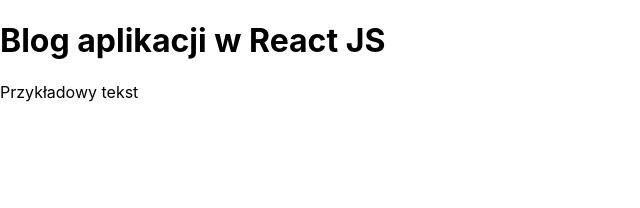
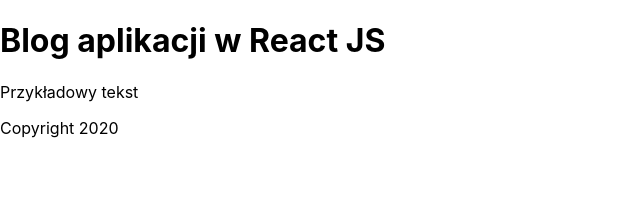
Before and after one commit to KajBialas/stacja-it-react-1-01-08-20, a React (Create React App) app: page / in a window 1280 px wide. Shown: the top 208 px of the page, without its empty margins (0-640 px from the left). Built offline with nearby package versions, Linux system fonts and the light colour scheme; the HTML template or start-up script is replaced by a standard one.

Commit message:
Final issue2

```diff
--- a/src/App.js
+++ b/src/App.js
@@ -1,14 +1,16 @@
-import React from 'react';
+import React, { Fragment } from 'react';
 import Header from './Header';
+import Footer from './Footer';
 
 function App() {
   return (
-    <div>
-      <Header />
+    <Fragment>
+      <Header/>
       <p>
         Przykładowy tekst
       </p>
-    </div>
+      <Footer/>
+    </Fragment>
   );
 }
 
--- /dev/null
+++ b/src/Footer.js
@@ -0,0 +1,11 @@
+import React from 'react';
+
+function Footer() {
+  return (
+    <footer>
+      Copyright 2020
+    </footer>
+  )
+}
+
+export default Footer;
```
